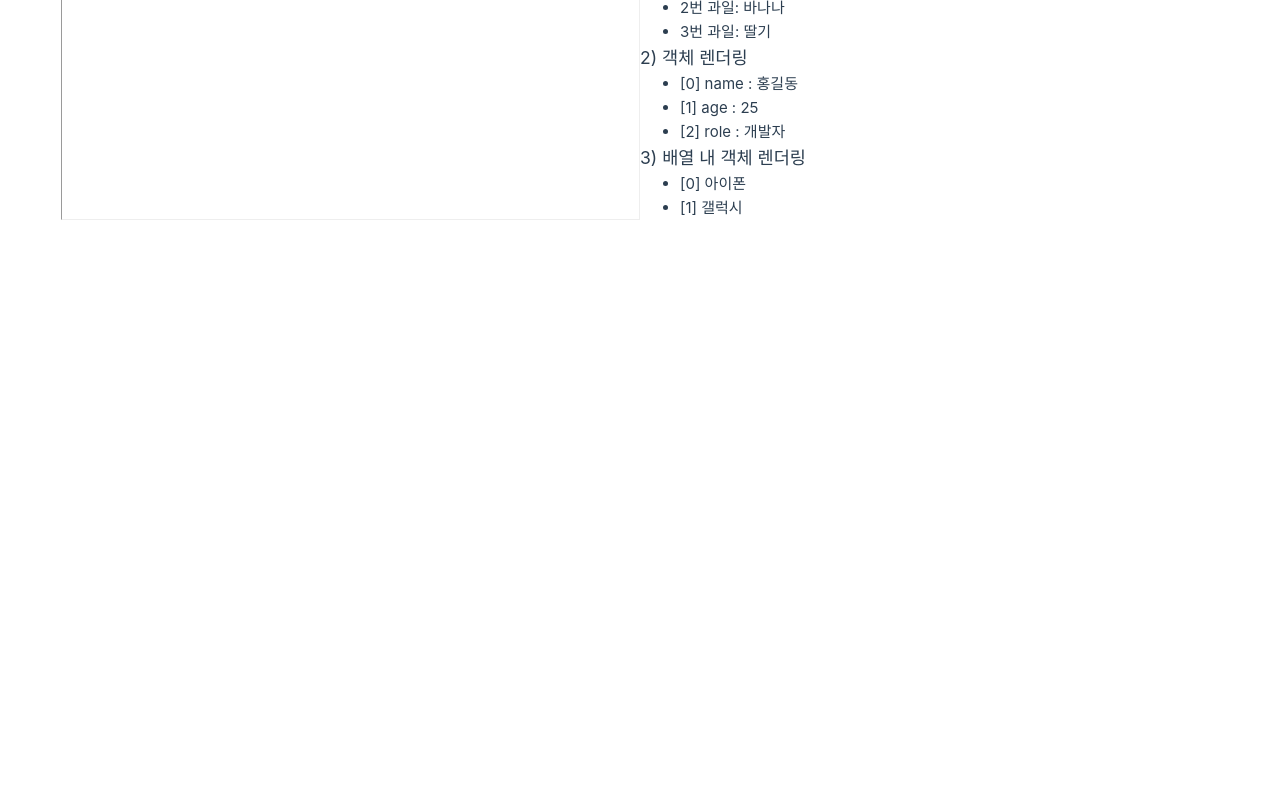
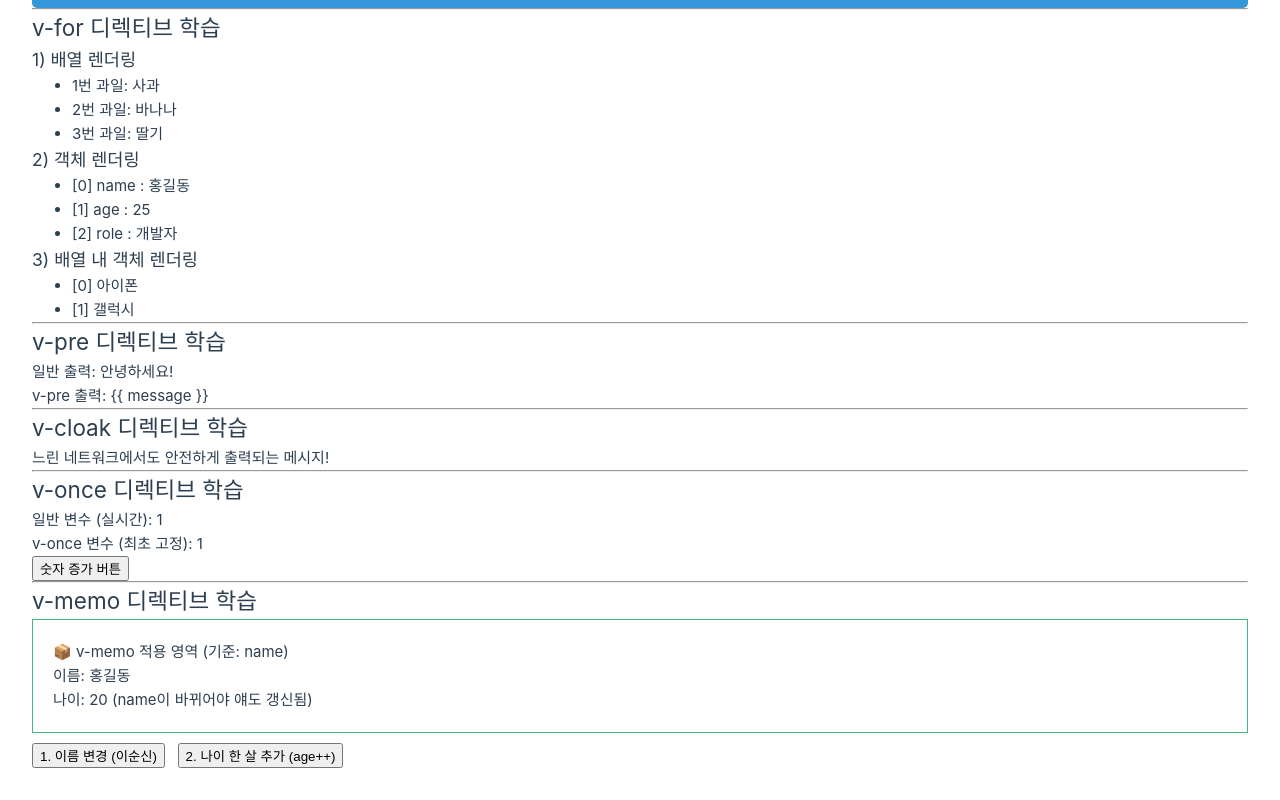
Before and after one commit to Taeyum/skala-vue, a Vue app: page / in a window 1280 px wide. Shown: the part 1905-2705 px from the top of the page. Before the commit the page ends 2125 px from the top, so only its background shows below. Built offline with nearby package versions, Linux system fonts and the light colour scheme.

Commit message:
feat : v-pre / v-cloak / v-once / v-memo 실습 (SampleTwo, main.css 수정)

```diff
--- a/src/App.vue
+++ b/src/App.vue
@@ -11,6 +11,10 @@ import VueBindStyle from './components/practices/basic/VueBindStyle.vue'
 import VueIf from './components/practices/basic/VueIf.vue'
 import VueShow from './components/practices/basic/VueShow.vue'
 import VueFor from './components/practices/basic/VueFor.vue'
+import VuePre from './components/practices/basic/VuePre.vue'
+import VueCloak from './components/practices/basic/VueCloak.vue'
+import VueOnce from './components/practices/basic/VueOnce.vue'
+import VueMemo from './components/practices/basic/VueMemo.vue'
 </script>
 
 <template>
@@ -38,6 +42,14 @@ import VueFor from './components/practices/basic/VueFor.vue'
   <VueShow />
   <hr />
   <VueFor />
+  <hr />
+  <VuePre />
+  <hr />
+  <VueCloak />
+  <hr />
+  <VueOnce />
+  <hr />
+  <VueMemo />
 </template>
 
 
--- a/src/assets/main.css
+++ b/src/assets/main.css
@@ -22,14 +22,7 @@ a,
 }
 
 @media (min-width: 1024px) {
-  body {
-    display: flex;
-    place-items: center;
-  }
-
   #app {
-    display: grid;
-    grid-template-columns: 1fr 1fr;
-    padding: 0 2rem;
+    padding: 2rem;
   }
 }
--- a/src/components/practices/basic/SampleTwo.vue
+++ b/src/components/practices/basic/SampleTwo.vue
@@ -1,6 +1,4 @@
 <script setup>
-import { ref } from 'vue'
-
 const welcomeMessage = 'Welcome to Skala-Vue!'
 </script>
 
--- /dev/null
+++ b/src/components/practices/basic/VueCloak.vue
@@ -0,0 +1,19 @@
+<script setup>
+import { ref } from 'vue'
+
+const message = ref('느린 네트워크에서도 안전하게 출력되는 메시지!')
+</script>
+
+<template>
+  <div v-cloak class="practice-section">
+    <h2>v-cloak 디렉티브 학습</h2>
+    <p>{{ message }}</p>
+  </div>
+</template>
+
+<style scoped>
+/* ⚠️ 필수: Vue가 로딩되기 전까지 해당 구역을 물리적으로 숨기는 CSS 규칙 */
+[v-cloak] {
+  display: none !important;
+}
+</style>
--- /dev/null
+++ b/src/components/practices/basic/VueMemo.vue
@@ -0,0 +1,19 @@
+<script setup>
+import { ref } from 'vue'
+
+const name = ref('홍길동')
+const age = ref(20)
+</script>
+
+<template>
+  <div class="practice-section">
+    <h2>v-memo 디렉티브 학습</h2>
+    <div v-memo="[name]" style="padding: 20px; border: 1px solid #42b883; margin-bottom: 10px">
+      <p>📦 v-memo 적용 영역 (기준: name)</p>
+      <p>이름: {{ name }}</p>
+      <p>나이: {{ age }} (name이 바뀌어야 얘도 갱신됨)</p>
+    </div>
+    <button @click="name = '이순신'">1. 이름 변경 (이순신)</button> &nbsp;
+    <button @click="age++">2. 나이 한 살 추가 (age++)</button>
+  </div>
+</template>
--- /dev/null
+++ b/src/components/practices/basic/VueOnce.vue
@@ -0,0 +1,14 @@
+<script setup>
+import { ref } from 'vue'
+
+const count = ref(1)
+</script>
+
+<template>
+  <div class="practice-section">
+    <h2>v-once 디렉티브 학습</h2>
+    <p>일반 변수 (실시간): {{ count }}</p>
+    <p v-once>v-once 변수 (최초 고정): {{ count }}</p>
+    <button @click="count++">숫자 증가 버튼</button>
+  </div>
+</template>
--- /dev/null
+++ b/src/components/practices/basic/VuePre.vue
@@ -0,0 +1,13 @@
+<script setup>
+import { ref } from 'vue'
+
+const message = ref('안녕하세요!')
+</script>
+
+<template>
+  <div class="practice-section">
+    <h2>v-pre 디렉티브 학습</h2>
+    <p>일반 출력: {{ message }}</p>
+    <p v-pre>v-pre 출력: {{ message }}</p>
+  </div>
+</template>
```
